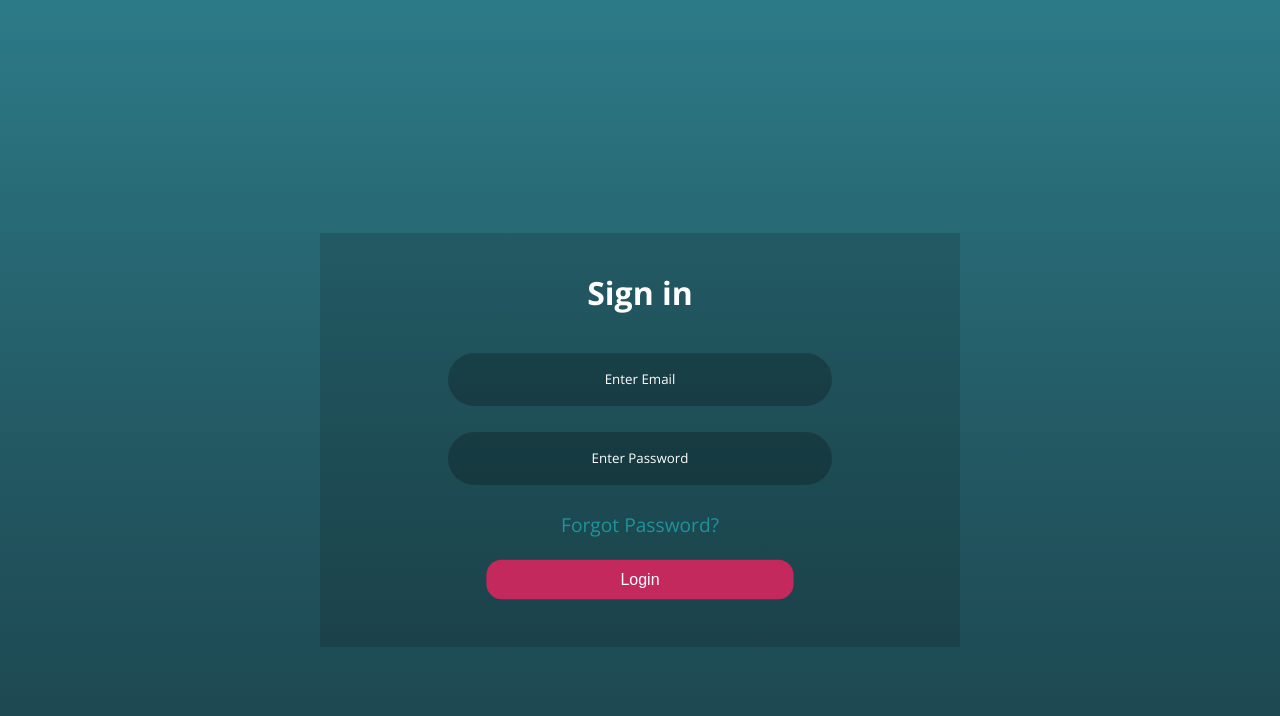
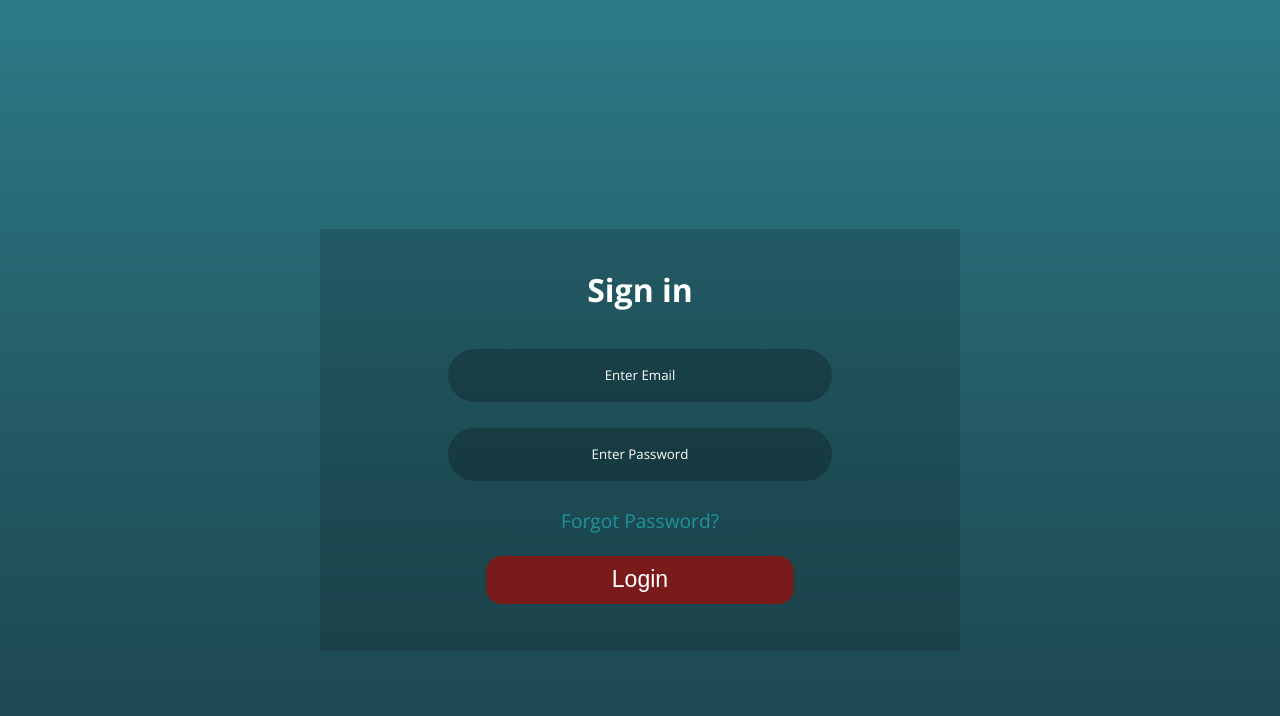
Before and after one commit to Smart-Recruitment-Project/Smart-Recruitment, a React (Create React App) app in the folder client/: page /login in a window 1280 px wide. In both pictures the pointer is over the button "Login". Shown: the top 716 px of the page. Built offline with nearby package versions, Linux system fonts and the light colour scheme.

Commit message:
font size

```diff
--- a/client/src/login.css
+++ b/client/src/login.css
@@ -64,11 +64,12 @@ button{
     border-radius: 1vw;
     width: 20vw;
     color: #fff;
+    font-size: 1.5vw;
     transition: 0.3s ease;
 }
 button:hover{
     transform: scale(1.2);
-    background-color: #c4295d;
+    background-color: #7b1a1a;
 }
 a{
     color: rgb(32, 146, 154);
@@ -80,5 +81,5 @@ a{
 }
 a:hover{
     transform: scale(1.2);
-    color: #c4295d;
+    color:#fff;
 }
```
